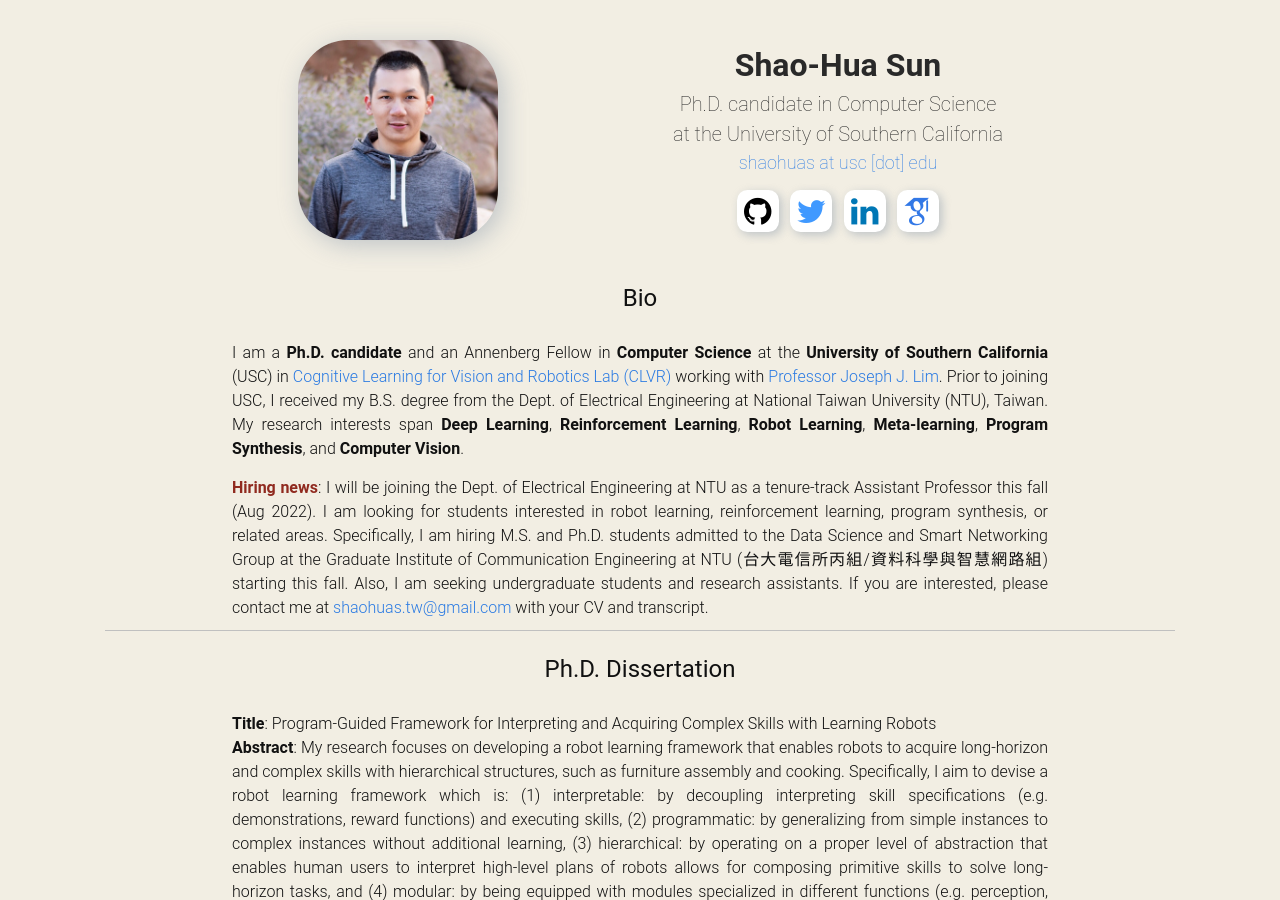
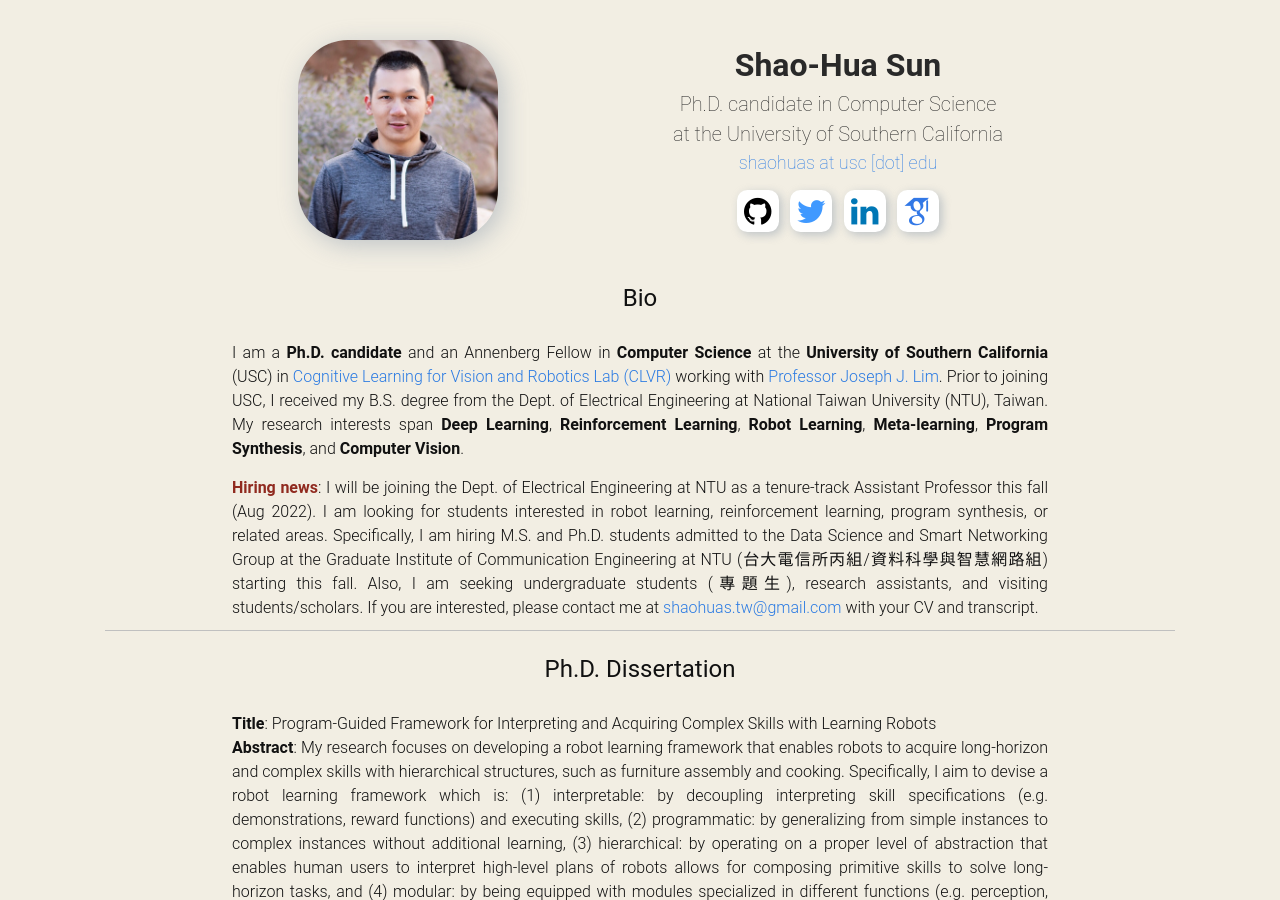
Before and after one commit to shaohua0116/shaohua0116.github.io, a Jekyll site: the page built from index.html, in a window 1280 px wide and 900 px high. Built offline with Jekyll 4.4.1, drawn with Linux system fonts in a browser that asks for light colours; some web fonts are replaced.

Commit message:
add hiring news

```diff
--- a/_data/bio.yml
+++ b/_data/bio.yml
@@ -8,7 +8,7 @@ normal:
   title:    ""
   content:
     me: "I am a <strong>Ph.D. candidate</strong> and an Annenberg Fellow in <strong>Computer Science</strong> at the <strong>University of Southern California</strong> (USC) in <a href='http://clvrai.com/'  target='_blank'>Cognitive Learning for Vision and Robotics Lab (CLVR)</a> working with <a href='http://people.csail.mit.edu/lim/' target='_blank'>Professor Joseph J. Lim</a>. Prior to joining USC, I received my B.S. degree from the Dept. of Electrical Engineering at National Taiwan University (NTU), Taiwan. My research interests span <strong>Deep Learning</strong>, <strong>Reinforcement Learning</strong>, <strong>Robot Learning</strong>, <strong>Meta-learning</strong>, <strong> Program Synthesis</strong>, and <strong>Computer Vision</strong>."
-    hiring: "<span style='color: #902a1f;'><b>Hiring news</b></span>: I will be joining the Dept. of Electrical Engineering at NTU as a tenure-track Assistant Professor this fall (Aug 2022). I am looking for students interested in robot learning, reinforcement learning, program synthesis, or related areas. Specifically, I am hiring M.S. and Ph.D. students admitted to the Data Science and Smart Networking Group at the Graduate Institute of Communication Engineering at NTU (台大電信所丙組/資料科學與智慧網路組) starting this fall. Also, I am seeking undergraduate students and research assistants. If you are interested, please contact me at <a href = 'mailto: shaohuas.tw@gmail.com'>shaohuas.tw@gmail.com</a> with your CV and transcript."
+    hiring: "<span style='color: #902a1f;'><b>Hiring news</b></span>: I will be joining the Dept. of Electrical Engineering at NTU as a tenure-track Assistant Professor this fall (Aug 2022). I am looking for students interested in robot learning, reinforcement learning, program synthesis, or related areas. Specifically, I am hiring M.S. and Ph.D. students admitted to the Data Science and Smart Networking Group at the Graduate Institute of Communication Engineering at NTU (台大電信所丙組/資料科學與智慧網路組) starting this fall. Also, I am seeking undergraduate students (專題生), research assistants, and visiting students/scholars. If you are interested, please contact me at <a href = 'mailto: shaohuas.tw@gmail.com'>shaohuas.tw@gmail.com</a> with your CV and transcript."
 short:
   date:
   title:  "Shao-Hua Sun"
```
